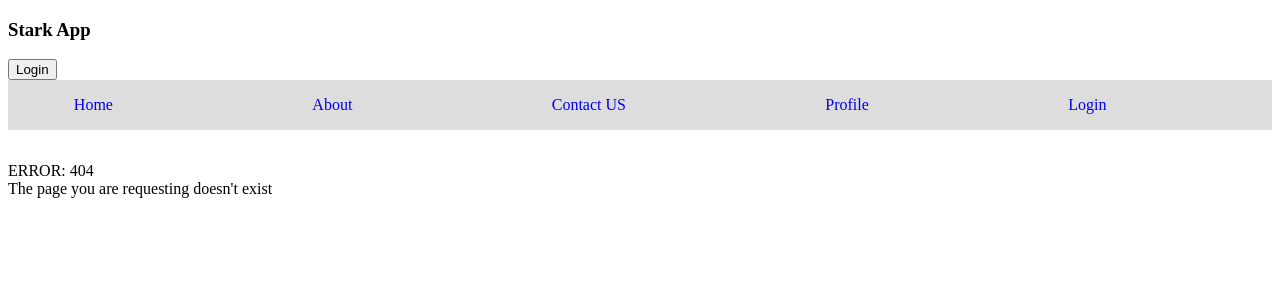
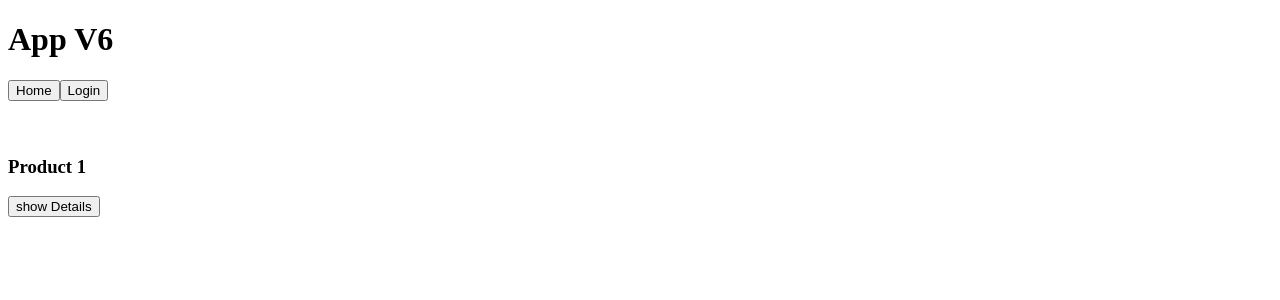
Before and after one commit to Abhinavav23/stark-react-basic, a React (Create React App) app: page /signup in a window 1280 px wide. Before the commit this address had no page. Shown: the top 300 px of the page. Built offline with nearby package versions, Linux system fonts and the light colour scheme.

Commit message:
[22 Aug 2023] portals in react

```diff
--- a/public/index.html
+++ b/public/index.html
@@ -15,5 +15,6 @@
   <body>
     <noscript>You need to enable JavaScript to run this app.</noscript>
     <div id="root"></div>
+    <div id="modal"></div>
   </body>
 </html>
--- /dev/null
+++ b/src/V6/App.jsx
@@ -0,0 +1,11 @@
+import React from 'react'
+import { Home } from './components/Home'
+
+export const App = () => {
+  return (
+    <main>
+        <h1>App V6</h1>
+        <Home/>
+    </main>
+  )
+}
--- /dev/null
+++ b/src/V6/components/Home.jsx
@@ -0,0 +1,14 @@
+import React from 'react'
+import { Products } from './Products'
+import { Navbar } from './Navbar'
+
+export const Home = () => {
+  return (
+    <section>
+        <Navbar/>
+        <br />
+        <br />
+        <Products/>
+    </section>
+  )
+}
--- /dev/null
+++ b/src/V6/components/Modal.jsx
@@ -0,0 +1,29 @@
+import React from "react";
+import { createPortal } from "react-dom";
+
+export const Modal = ({ visible, onClose, heading, description }) => {
+  if (!visible) return <></>;
+  return createPortal(
+    <div
+      className="modal-container"
+      style={{
+        display: "flex",
+        flexDirection: "column",
+        width: "100%",
+        justifyContent: "center",
+        alignItems: "center",
+        height: "100%",
+        background: "rgba(0,0,0, 0.3)",
+        zIndex: 1,
+        position: "absolute",
+        top: 0,
+        left: 0,
+      }}
+    >
+      <h2>{heading}</h2>
+      <div>{description}</div>
+      <button onClick={() => onClose(false)}>close</button>
+    </div>,
+    document.getElementById("modal")
+  );
+};
--- /dev/null
+++ b/src/V6/components/Navbar.jsx
@@ -0,0 +1,22 @@
+import React, { useState } from "react";
+import { Modal } from "./Modal";
+
+export const Navbar = () => {
+  const [showModal, setShowModal] = useState(false);
+  return (
+    <nav>
+      <button>Home</button>
+      <button onClick={() => setShowModal(true)}>Login</button>
+      <br />
+      {/* {showModal &&<Modal onClose={setShowModal}/>} */}
+      <Modal
+        visible={showModal}
+        onClose={setShowModal}
+        heading={"Login"}
+        description={"please login into the app"}
+      >
+
+      </Modal>
+    </nav>
+  );
+};
--- /dev/null
+++ b/src/V6/components/Products.jsx
@@ -0,0 +1,19 @@
+import React, { useState } from "react";
+import { Modal } from "./Modal";
+
+export const Products = () => {
+  const [showModal, setShowModal] = useState(false);
+  const heading = "product Details";
+  return (
+    <section>
+      <h3>Product 1</h3>
+      <button onClick={() => setShowModal(true)}>show Details</button>
+      <Modal
+        visible={showModal}
+        onClose={setShowModal}
+        heading={heading}
+        description={"detailed description"}
+      />
+    </section>
+  );
+};
--- a/src/index.js
+++ b/src/index.js
@@ -1,18 +1,20 @@
 import React from "react";
 import ReactDOM from "react-dom/client";
-import { App } from "./V5Routing/App";
-import { BrowserRouter as Router} from "react-router-dom";
+import { BrowserRouter as Router } from "react-router-dom";
 
 // import { App } from "./V2/App";
 // import { App } from "./V3/App";
 // import { AppV2 } from "./V2/AppV2";
 // import { AppV2 } from "./V4/AppV2";
+// import { App } from "./V5Routing/App";
 
-// const root = ReactDOM.createRoot(document.getElementById("root"));
-// root.render(<App />);
+import { App } from "./V6/App";
 
-ReactDOM.createRoot(document.getElementById("root")).render(
-    <Router>
-        <App/>
-    </Router>
-);
+const root = ReactDOM.createRoot(document.getElementById("root"));
+root.render(<App />);
+
+// ReactDOM.createRoot(document.getElementById("root")).render(
+//     <Router>
+//       <App />
+//     </Router>
+//   );
```
